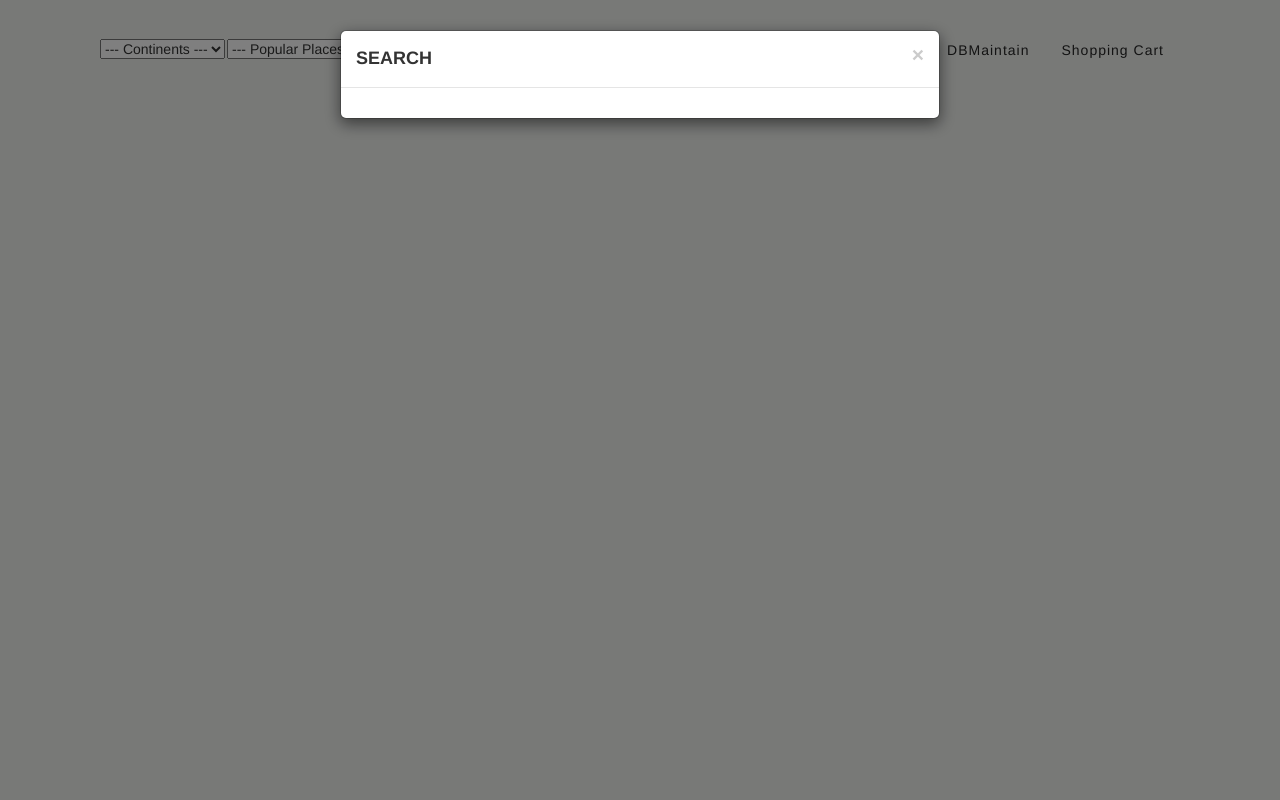
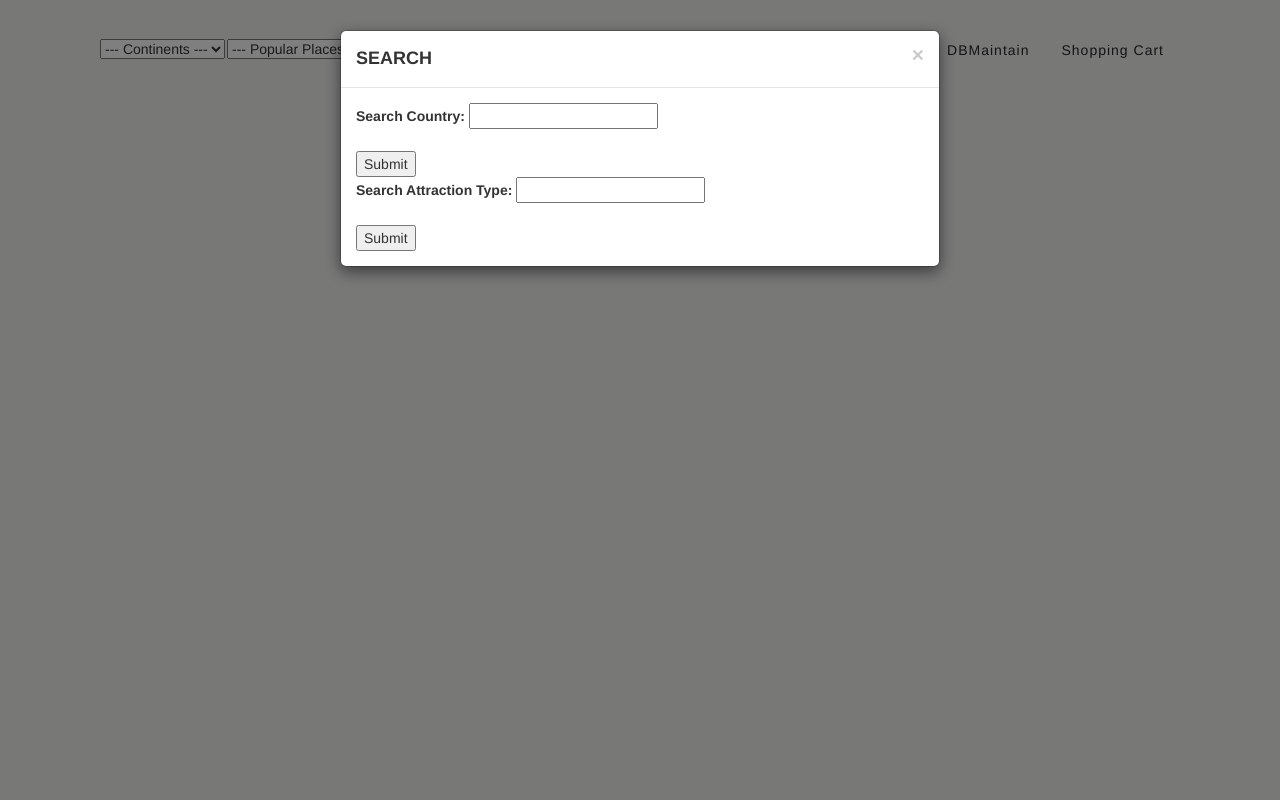
Before and after one commit to JRBonilla/Travel-Plan-Website, a PHP site: page / in a window 1280 px wide, after a click on "Search". Run offline with PHP 8.4, Linux system fonts and the light colour scheme.

Commit message:
Update and rename index.html to index.php

```diff
--- a/index.html
+++ b/index.php
@@ -121,6 +121,16 @@
           <!--Modal body-->
           <div class="modal-body">
             <!-- TODO: Add a form with: a search bar to enter text, check boxes or radio btns to filter by country, attraction etc, and a submit btn-->
+            <form method="POST" id="searchCForm">
+              <label> Search Country: </label>
+              <input type="text" id="searchInput" name="searchInput"><br><br>
+              <input type="submit" name="searchCSubmit">
+            </form>
+            <form method="POST" id="searchAForm">
+              <label> Search Attraction Type: </label>
+              <input type="text" id="searchInput" name="searchInput"><br><br>
+              <input type="submit" name="searchCSubmit">
+            </form>
           </div>
         </div>
       </div>
```
